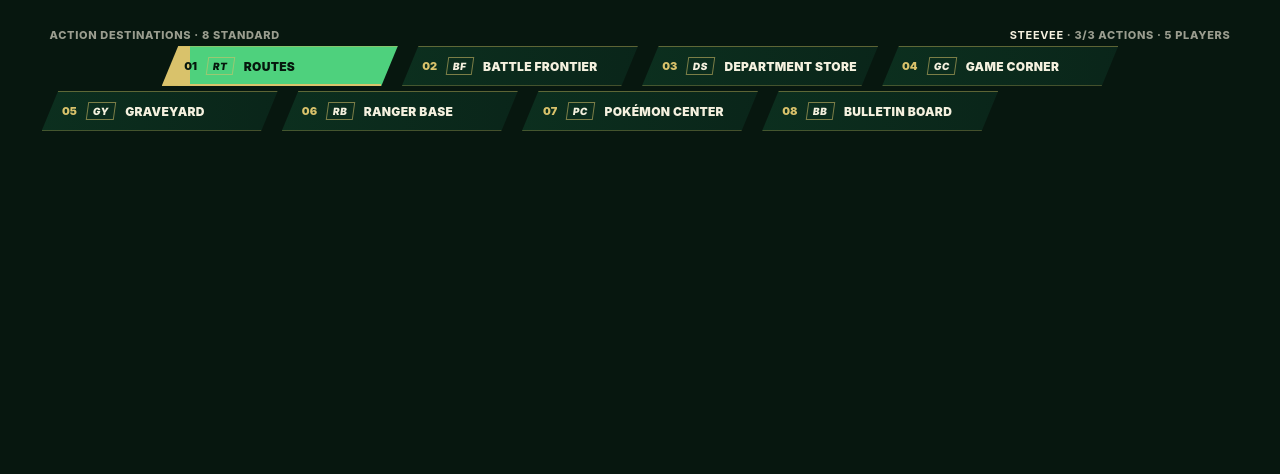
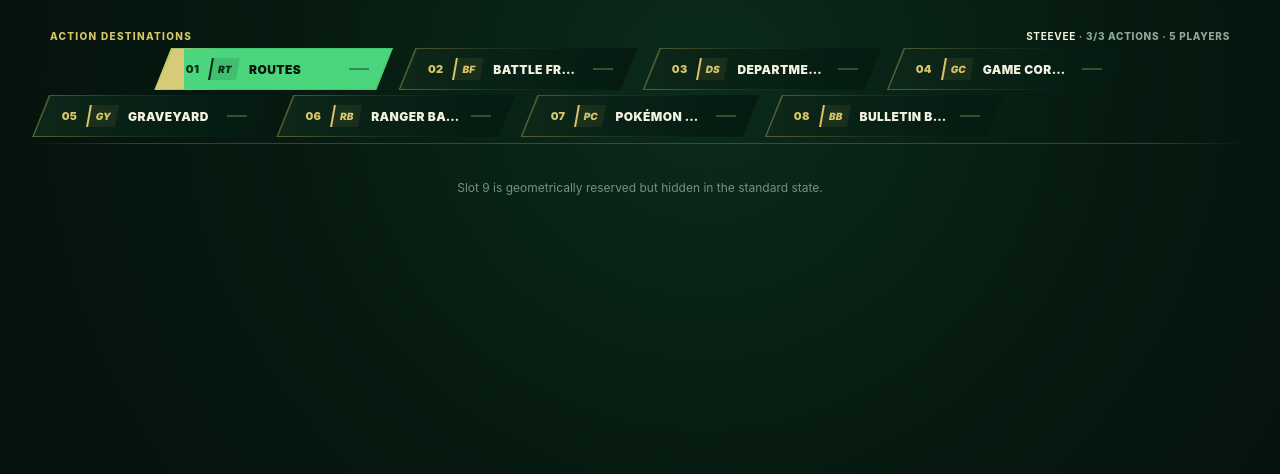
Before and after one commit to Churmp/Rival-Saga, a website: page ui/action-destination-bar-prototype.html in a window 1280 px wide. Drawn offline with Linux system fonts and the light colour scheme.

Commit message:
Refine approved action destination bar prototype

```diff
--- a/ui/action-destination-bar-prototype.html
+++ b/ui/action-destination-bar-prototype.html
@@ -1,73 +1,56 @@
 <!doctype html>
 <html lang="en">
 <head>
-<meta charset="utf-8">
-<meta name="viewport" content="width=device-width,initial-scale=1">
+<meta charset="utf-8"><meta name="viewport" content="width=device-width,initial-scale=1">
 <title>Rival Saga Action Destination Bar</title>
 <style>
-:root {
-  --bg: #07170f;
-  --panel: rgba(10, 34, 23, 0.96);
-  --slot: rgba(12, 48, 31, 0.96);
-  --slot-2: rgba(10, 38, 26, 0.96);
-  --line: rgba(209, 186, 91, 0.42);
-  --gold: #d9c26b;
-  --ink: #f5f1df;
-  --muted: rgba(245,241,223,.62);
-  --active: #4ed17d;
-  --active-ink: #06170d;
+:root{
+  --bg:#04130d;--bg2:#071b12;--ink:#f3f1df;--muted:#8ea99a;
+  --green:#42c873;--green2:#1b7046;--gold:#d8c568;--line:rgba(216,197,104,.24);
+  --slot:rgba(8,35,23,.93);--slot2:rgba(5,27,18,.93);
 }
-*{box-sizing:border-box}
-body{margin:0;min-height:100vh;background:var(--bg);font-family:Inter,system-ui,-apple-system,Segoe UI,sans-serif;color:var(--ink);display:grid;place-items:start center;padding:24px}
-.rs-action-nav{width:min(96vw,1840px);position:relative;padding:0 16px 10px}
-.rs-action-nav__meta{height:22px;display:flex;align-items:center;justify-content:space-between;font-size:11px;font-weight:800;letter-spacing:.06em;text-transform:uppercase;color:var(--muted);padding:0 8px}
-.rs-action-nav__meta strong{color:var(--ink)}
-.rs-action-grid{display:grid;grid-template-columns:repeat(10,minmax(0,1fr));grid-template-rows:repeat(2,40px);gap:5px 4px;width:100%}
-.rs-action-slot{appearance:none;border:0;color:var(--ink);background:linear-gradient(90deg,var(--slot),var(--slot-2));clip-path:polygon(7% 0,100% 0,93% 100%,0 100%);height:40px;padding:0 clamp(14px,1.2vw,24px);display:flex;align-items:center;gap:10px;cursor:pointer;position:relative;isolation:isolate;font:inherit;text-align:left;min-width:0}
-.rs-action-slot::before{content:"";position:absolute;inset:0;clip-path:inherit;border-top:1px solid var(--line);border-bottom:1px solid color-mix(in srgb,var(--line) 70%,transparent);pointer-events:none}
-.rs-action-slot::after{content:"";position:absolute;left:7%;right:7%;bottom:0;height:2px;background:transparent;pointer-events:none}
-.rs-action-slot:hover{background:linear-gradient(90deg,color-mix(in srgb,var(--slot) 72%,var(--active) 28%),color-mix(in srgb,var(--slot-2) 82%,var(--active) 18%))}
-.rs-action-slot[aria-selected="true"]{background:linear-gradient(90deg,var(--gold) 0 12%,var(--active) 12% 100%);color:var(--active-ink)}
-.rs-action-slot[aria-selected="true"]::after{background:var(--gold)}
-.rs-action-slot__num{font-size:11px;font-weight:900;color:var(--gold);width:20px;flex:0 0 20px;text-align:right}
-.rs-action-slot[aria-selected="true"] .rs-action-slot__num{color:var(--active-ink)}
-.rs-action-slot__code{font-size:10px;font-weight:900;letter-spacing:.06em;border:1px solid color-mix(in srgb,var(--gold) 55%,transparent);padding:3px 5px;line-height:1;transform:skewX(-8deg);flex:0 0 auto}
-.rs-action-slot__name{font-size:12px;font-weight:900;letter-spacing:.025em;text-transform:uppercase;white-space:nowrap;overflow:hidden;text-overflow:ellipsis}
-.rs-action-slot[data-slot="1"]{grid-row:1;grid-column:2/span 2}
-.rs-action-slot[data-slot="2"]{grid-row:1;grid-column:4/span 2}
-.rs-action-slot[data-slot="3"]{grid-row:1;grid-column:6/span 2}
-.rs-action-slot[data-slot="4"]{grid-row:1;grid-column:8/span 2}
-.rs-action-slot[data-slot="5"]{grid-row:2;grid-column:1/span 2}
-.rs-action-slot[data-slot="6"]{grid-row:2;grid-column:3/span 2}
-.rs-action-slot[data-slot="7"]{grid-row:2;grid-column:5/span 2}
-.rs-action-slot[data-slot="8"]{grid-row:2;grid-column:7/span 2}
-.rs-action-slot[data-slot="9"]{grid-row:2;grid-column:9/span 2}
-.rs-action-slot[data-slot="9"][data-hidden="true"]{visibility:hidden;pointer-events:none}
-@media(max-width:980px){.rs-action-nav{width:100%;padding-inline:6px}.rs-action-grid{grid-template-rows:repeat(2,36px)}.rs-action-slot{height:36px;padding-inline:10px;gap:6px}.rs-action-slot__code{display:none}.rs-action-slot__name{font-size:10px}.rs-action-nav__meta{font-size:9px}}
-</style>
-</head>
+*{box-sizing:border-box}html,body{margin:0;background:radial-gradient(circle at 55% 10%,#0b2b1c 0,#06180f 45%,#03100b 100%);font-family:Inter,Arial,sans-serif;color:var(--ink)}
+body{padding:28px 24px;min-height:100vh}
+.action-nav{width:min(95vw,1740px);margin:0 auto;position:relative}
+.topline{height:20px;display:flex;align-items:center;justify-content:space-between;padding:0 18px 4px;color:var(--muted);font-weight:800;font-size:10px;letter-spacing:.13em;text-transform:uppercase}
+.topline .title{color:var(--gold)}.topline .hud{letter-spacing:.07em}.topline .hud strong{color:var(--ink)}
+.grid{display:grid;grid-template-columns:repeat(10,minmax(0,1fr));grid-template-rows:42px 42px;gap:5px 5px;position:relative}
+.slot{position:relative;border:0;min-width:0;height:42px;padding:0 24px 0 25px;display:flex;align-items:center;gap:11px;color:var(--ink);background:linear-gradient(90deg,var(--slot),var(--slot2));clip-path:polygon(7% 0,100% 0,93% 100%,0 100%);cursor:pointer;font:inherit;text-align:left;isolation:isolate;transition:background .12s,color .12s,filter .12s}
+.slot::before{content:"";position:absolute;inset:0;clip-path:inherit;background:linear-gradient(90deg,rgba(216,197,104,.38),rgba(216,197,104,.12) 38%,transparent 76%);z-index:-2}
+.slot::after{content:"";position:absolute;inset:1px 2px;clip-path:inherit;background:linear-gradient(90deg,var(--slot),var(--slot2));z-index:-1}
+.slot:hover{filter:brightness(1.15)}
+.slot.selected{color:#04130a;filter:none}
+.slot.selected::before{background:linear-gradient(90deg,var(--gold),var(--green) 28%,var(--green))}
+.slot.selected::after{background:linear-gradient(90deg,#d7ca78 0 12%,#4bd57c 12% 100%)}
+.slot .num{font-size:11px;font-weight:950;letter-spacing:.02em;color:var(--gold);width:20px;text-align:right;flex:none}
+.slot.selected .num{color:#0a2d18}
+.slot .mark{height:22px;min-width:28px;padding:0 6px;display:grid;place-items:center;font-size:10px;font-weight:950;color:var(--gold);background:rgba(216,197,104,.08);border-left:2px solid var(--gold);transform:skewX(-10deg);flex:none}
+.slot.selected .mark{background:rgba(7,38,20,.13);color:#082915;border-color:#082915}
+.slot .name{font-size:12px;font-weight:950;letter-spacing:.035em;text-transform:uppercase;white-space:nowrap;overflow:hidden;text-overflow:ellipsis}
+.slot .tiny{margin-left:auto;width:20px;height:2px;background:rgba(216,197,104,.28);flex:none}
+.slot.selected .tiny{background:rgba(4,38,18,.4)}
+.s1{grid-row:1;grid-column:2/span 2}.s2{grid-row:1;grid-column:4/span 2}.s3{grid-row:1;grid-column:6/span 2}.s4{grid-row:1;grid-column:8/span 2}
+.s5{grid-row:2;grid-column:1/span 2}.s6{grid-row:2;grid-column:3/span 2}.s7{grid-row:2;grid-column:5/span 2}.s8{grid-row:2;grid-column:7/span 2}.s9{grid-row:2;grid-column:9/span 2;visibility:hidden;pointer-events:none}
+.baseline{height:1px;background:linear-gradient(90deg,transparent 0,var(--line) 8%,var(--line) 92%,transparent 100%);margin-top:6px}
+.note{width:min(95vw,1740px);margin:36px auto 0;color:#749182;font-size:12px;text-align:center}
+@media(max-width:1050px){.slot{padding-inline:15px;gap:7px}.slot .mark{display:none}.slot .name{font-size:10px}.topline{font-size:9px}}
+</style></head>
 <body>
-<nav class="rs-action-nav" aria-label="Action destinations">
-  <div class="rs-action-nav__meta"><span>Action Destinations · 8 Standard</span><span><strong>Steevee</strong> · 3/3 Actions · 5 Players</span></div>
-  <div class="rs-action-grid">
-    <button class="rs-action-slot" data-slot="1" aria-selected="true"><span class="rs-action-slot__num">01</span><span class="rs-action-slot__code">RT</span><span class="rs-action-slot__name">Routes</span></button>
-    <button class="rs-action-slot" data-slot="2"><span class="rs-action-slot__num">02</span><span class="rs-action-slot__code">BF</span><span class="rs-action-slot__name">Battle Frontier</span></button>
-    <button class="rs-action-slot" data-slot="3"><span class="rs-action-slot__num">03</span><span class="rs-action-slot__code">DS</span><span class="rs-action-slot__name">Department Store</span></button>
-    <button class="rs-action-slot" data-slot="4"><span class="rs-action-slot__num">04</span><span class="rs-action-slot__code">GC</span><span class="rs-action-slot__name">Game Corner</span></button>
-    <button class="rs-action-slot" data-slot="5"><span class="rs-action-slot__num">05</span><span class="rs-action-slot__code">GY</span><span class="rs-action-slot__name">Graveyard</span></button>
-    <button class="rs-action-slot" data-slot="6"><span class="rs-action-slot__num">06</span><span class="rs-action-slot__code">RB</span><span class="rs-action-slot__name">Ranger Base</span></button>
-    <button class="rs-action-slot" data-slot="7"><span class="rs-action-slot__num">07</span><span class="rs-action-slot__code">PC</span><span class="rs-action-slot__name">Pokémon Center</span></button>
-    <button class="rs-action-slot" data-slot="8"><span class="rs-action-slot__num">08</span><span class="rs-action-slot__code">BB</span><span class="rs-action-slot__name">Bulletin Board</span></button>
-    <button class="rs-action-slot" data-slot="9" data-hidden="true"><span class="rs-action-slot__num">09</span><span class="rs-action-slot__code">+</span><span class="rs-action-slot__name">Bonus</span></button>
+<div class="action-nav">
+  <div class="topline"><span class="title">Action Destinations</span><span class="hud"><strong>Steevee</strong> · 3/3 Actions · 5 Players</span></div>
+  <div class="grid">
+    <button class="slot s1 selected"><span class="num">01</span><span class="mark">RT</span><span class="name">Routes</span><span class="tiny"></span></button>
+    <button class="slot s2"><span class="num">02</span><span class="mark">BF</span><span class="name">Battle Frontier</span><span class="tiny"></span></button>
+    <button class="slot s3"><span class="num">03</span><span class="mark">DS</span><span class="name">Department Store</span><span class="tiny"></span></button>
+    <button class="slot s4"><span class="num">04</span><span class="mark">GC</span><span class="name">Game Corner</span><span class="tiny"></span></button>
+    <button class="slot s5"><span class="num">05</span><span class="mark">GY</span><span class="name">Graveyard</span><span class="tiny"></span></button>
+    <button class="slot s6"><span class="num">06</span><span class="mark">RB</span><span class="name">Ranger Base</span><span class="tiny"></span></button>
+    <button class="slot s7"><span class="num">07</span><span class="mark">PC</span><span class="name">Pokémon Center</span><span class="tiny"></span></button>
+    <button class="slot s8"><span class="num">08</span><span class="mark">BB</span><span class="name">Bulletin Board</span><span class="tiny"></span></button>
+    <button class="slot s9"><span class="num">09</span><span class="mark">+</span><span class="name">Bonus</span><span class="tiny"></span></button>
   </div>
-</nav>
-<script>
-for (const slot of document.querySelectorAll('.rs-action-slot:not([data-hidden="true"])')) {
-  slot.addEventListener('click', () => {
-    document.querySelectorAll('.rs-action-slot').forEach(el => el.setAttribute('aria-selected','false'));
-    slot.setAttribute('aria-selected','true');
-  });
-}
-</script>
-</body>
-</html>
+  <div class="baseline"></div>
+</div>
+<div class="note">Slot 9 is geometrically reserved but hidden in the standard state.</div>
+<script>document.querySelectorAll('.slot:not(.s9)').forEach(b=>b.onclick=()=>{document.querySelectorAll('.slot').forEach(x=>x.classList.remove('selected'));b.classList.add('selected')})</script>
+</body></html>
```
